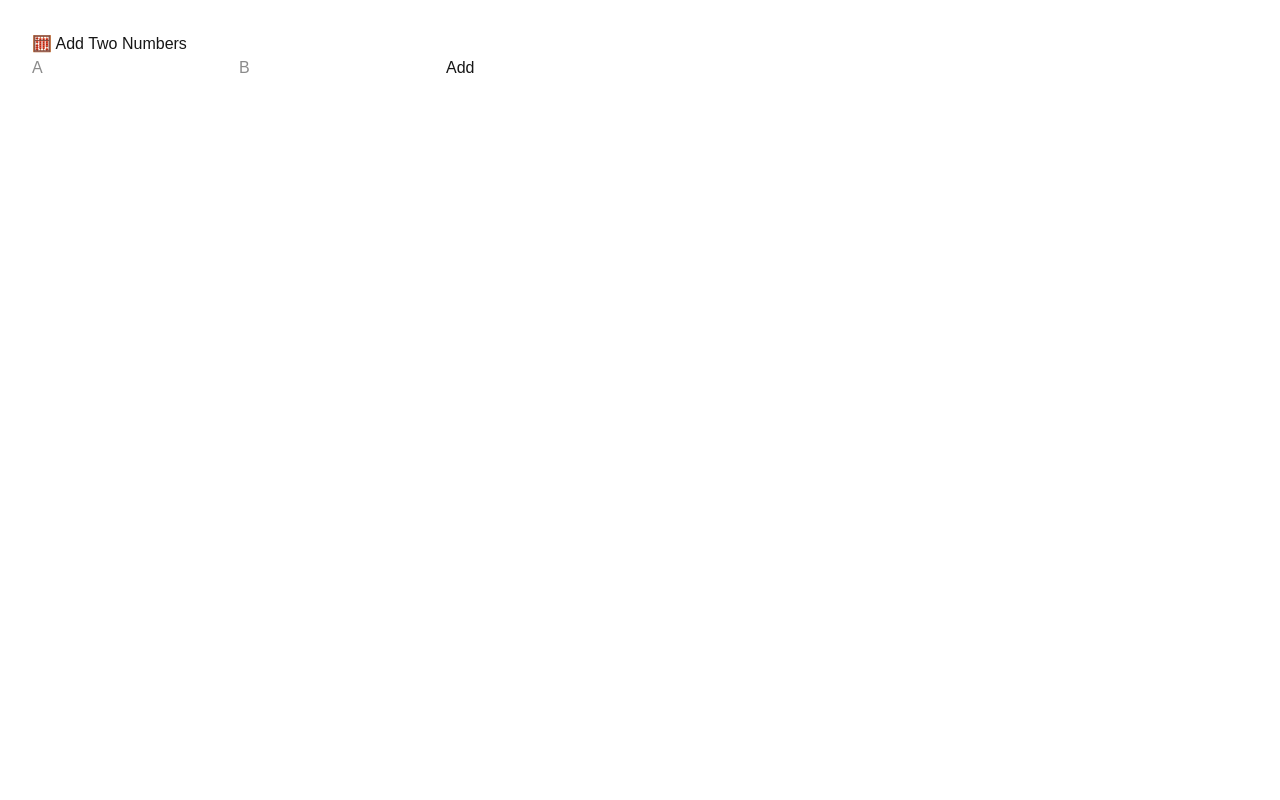
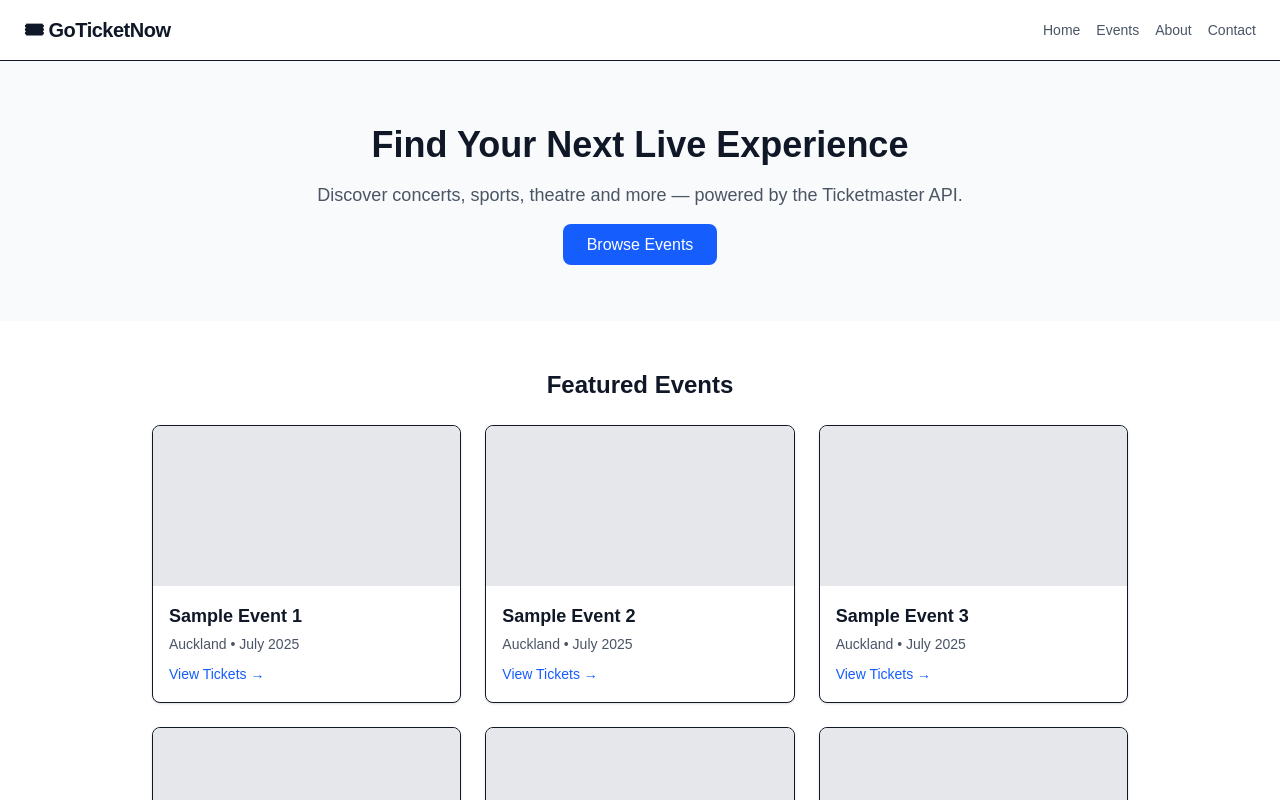
Before and after one commit to masoudniasaber/myimdb, a Next.js app: page / in a window 1280 px wide. Shown: the top 800 px of the page. Built offline with nearby package versions, Linux system fonts and the light colour scheme.

Commit message:
Initial commit

```diff
--- a/app/page.tsx
+++ b/app/page.tsx
@@ -1,40 +1,62 @@
-'use client';
+export default function Home() {
+  return (
+    <main className="bg-white text-gray-900 min-h-screen">
+      {/* Header */}
+      <header className="border-b shadow-sm px-6 py-4 flex items-center justify-between">
+        <h1 className="text-xl font-bold tracking-tight">🎟 GoTicketNow</h1>
+        <nav>
+          <ul className="flex gap-4 text-sm font-medium text-gray-600">
+            <li><a href="#" className="hover:text-black">Home</a></li>
+            <li><a href="#" className="hover:text-black">Events</a></li>
+            <li><a href="#" className="hover:text-black">About</a></li>
+            <li><a href="#" className="hover:text-black">Contact</a></li>
+          </ul>
+        </nav>
+      </header>
 
-import { useState } from 'react';
+      {/* Hero Section */}
+      <section className="text-center py-16 px-6 bg-gray-50">
+        <h2 className="text-4xl font-bold mb-4">Find Your Next Live Experience</h2>
+        <p className="text-lg text-gray-600 mb-6">
+          Discover concerts, sports, theatre and more — powered by the Ticketmaster API.
+        </p>
+        <a
+          href="#events"
+          className="bg-blue-600 text-white px-6 py-3 rounded-lg hover:bg-blue-700 transition"
+        >
+          Browse Events
+        </a>
+      </section>
 
-export default function Home() {
-  const [a, setA] = useState('');
-  const [b, setB] = useState('');
-  const [result, setResult] = useState<string | null>(null);
+      {/* Featured Events */}
+      <section id="events" className="py-12 px-6 max-w-5xl mx-auto">
+        <h3 className="text-2xl font-semibold mb-6 text-center">Featured Events</h3>
+        <div className="grid grid-cols-1 sm:grid-cols-2 lg:grid-cols-3 gap-6">
+          {Array.from({ length: 6 }).map((_, i) => (
+            <div
+              key={i}
+              className="bg-white border rounded-lg shadow hover:shadow-md transition"
+            >
+              <div className="h-40 bg-gray-200 rounded-t-lg"></div>
+              <div className="p-4">
+                <h4 className="font-semibold text-lg mb-1">Sample Event {i + 1}</h4>
+                <p className="text-sm text-gray-600 mb-2">Auckland • July 2025</p>
+                <a
+                  href="#"
+                  className="text-sm text-blue-600 font-medium hover:underline"
+                >
+                  View Tickets →
+                </a>
+              </div>
+            </div>
+          ))}
+        </div>
+      </section>
 
-  const handleSubmit = async (e: React.FormEvent) => {
-    e.preventDefault();
-    const res = await fetch(`/api/add?a=${a}&b=${b}`);
-    const text = await res.text();
-    setResult(text);
-  };
-
-  return (
-    <main style={{ padding: '2rem', fontFamily: 'sans-serif' }}>
-      <h1>🧮 Add Two Numbers</h1>
-      <form onSubmit={handleSubmit}>
-        <input
-          type="number"
-          placeholder="A"
-          value={a}
-          onChange={(e) => setA(e.target.value)}
-          required
-        />
-        <input
-          type="number"
-          placeholder="B"
-          value={b}
-          onChange={(e) => setB(e.target.value)}
-          required
-        />
-        <button type="submit">Add</button>
-      </form>
-      {result && <p>{result}</p>}
+      {/* Footer */}
+      <footer className="border-t py-6 text-center text-sm text-gray-500 mt-12">
+        &copy; {new Date().getFullYear()} GoTicketNow — Built with the Ticketmaster API
+      </footer>
     </main>
   );
 }
```
